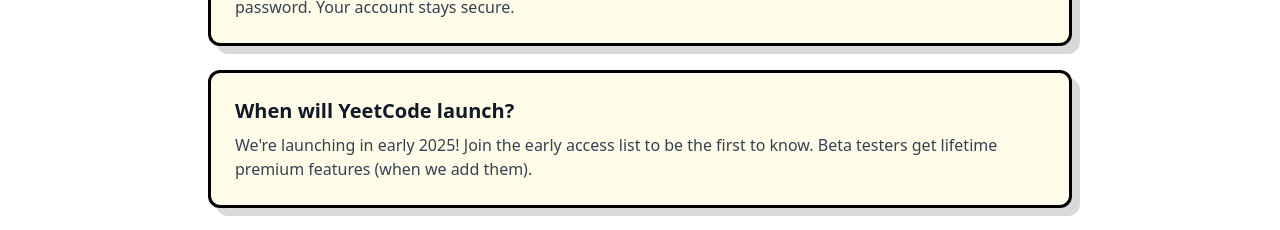
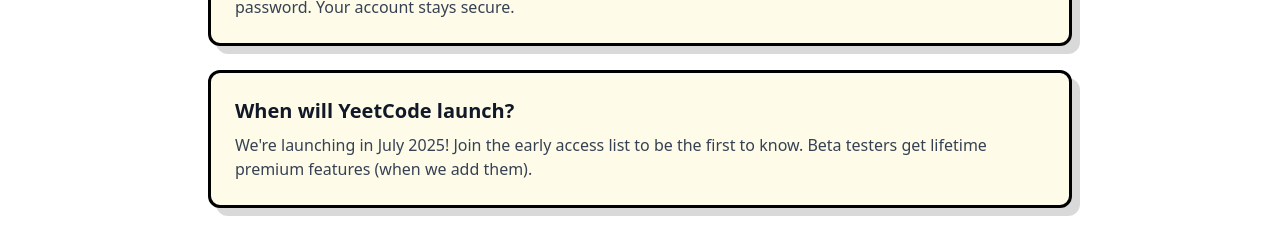
Before and after one commit to SidmoGoesBrrr/yeetcode-website, a Next.js app: page / in a window 1280 px wide. Shown: the part 3220-3450 px from the top of the page. Built offline with nearby package versions, Linux system fonts and the light colour scheme.

Commit message:
few more changes with duels section

```diff
--- a/app/app-preview/components/leaderboard/DuelsSection.jsx
+++ b/app/app-preview/components/leaderboard/DuelsSection.jsx
@@ -149,7 +149,10 @@
       console.error("Error accepting duel:", err)
       addNotification("Failed to accept duel", "error")
     } finally {
-      setActionLoading({ [`accept_${duelId}`]: false })
+      // Clear the loading state after a short delay to prevent UI flicker
+      setTimeout(() => {
+        setActionLoading({})
+      }, 100)
     }
   }
 
@@ -167,7 +170,10 @@
       console.error("Error rejecting duel:", err)
       addNotification("Failed to reject duel", "error")
     } finally {
-      setActionLoading({ [`reject_${duelId}`]: false })
+      // Clear the loading state after a short delay to prevent UI flicker
+      setTimeout(() => {
+        setActionLoading({})
+      }, 100)
     }
   }
 
@@ -372,17 +378,23 @@
         </div>
 
         {!isChallenger && (
-          <div className="flex gap-2">
+          <div className="flex gap-3 mt-2">
             <button
               onClick={() => handleAcceptDuel(duel.duelId)}
-              disabled={actionLoading[`accept_${duel.duelId}`]}
+              disabled={
+                actionLoading[`accept_${duel.duelId}`] ||
+                actionLoading[`reject_${duel.duelId}`]
+              }
               className="flex-1 btn-3d bg-green-500 hover:bg-green-600 text-white px-2 py-1 rounded-lg text-xs font-bold disabled:opacity-50 border-2 border-black"
             >
               {actionLoading[`accept_${duel.duelId}`] ? "⏳" : "✅"} Accept
             </button>
             <button
               onClick={() => handleRejectDuel(duel.duelId)}
-              disabled={actionLoading[`reject_${duel.duelId}`]}
+              disabled={
+                actionLoading[`reject_${duel.duelId}`] ||
+                actionLoading[`accept_${duel.duelId}`]
+              }
               className="flex-1 btn-3d bg-red-500 hover:bg-red-600 text-white px-2 py-1 rounded-lg text-xs font-bold disabled:opacity-50 border-2 border-black"
             >
               {actionLoading[`reject_${duel.duelId}`] ? "⏳" : "❌"} Reject
--- a/app/page.tsx
+++ b/app/page.tsx
@@ -532,9 +532,9 @@
                 When will YeetCode launch?
               </h3>
               <p className="text-gray-700">
-                We&apos;re launching in early 2025! Join the early access list
-                to be the first to know. Beta testers get lifetime premium
-                features (when we add them).
+                We&apos;re launching in July 2025! Join the early access list to
+                be the first to know. Beta testers get lifetime premium features
+                (when we add them).
               </p>
             </div>
             <div className="panel-3d bg-yellow-50 border-3 border-black rounded-xl p-6">
```
